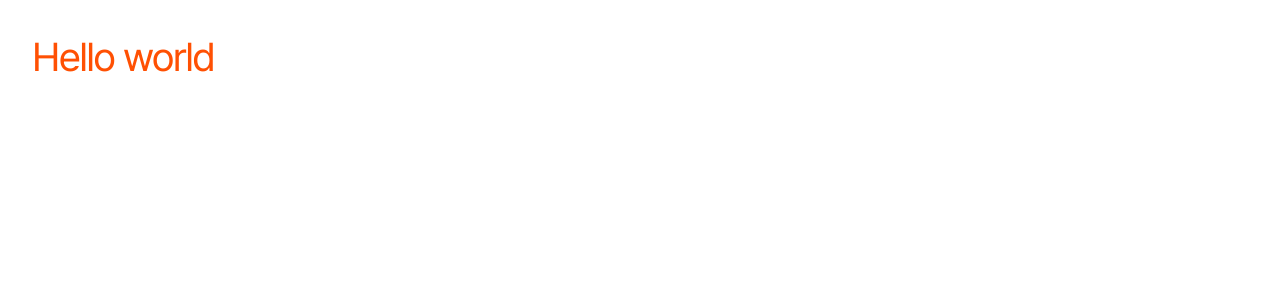
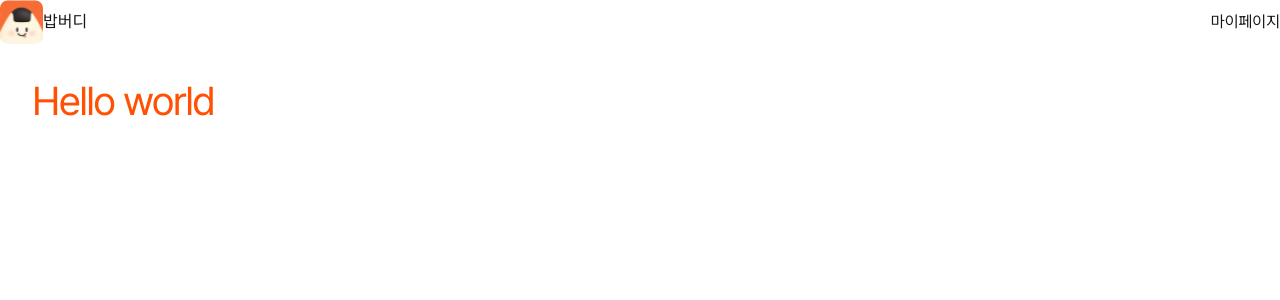
Before and after one commit to JECT-Study/Bab-Buddy-FE, a Next.js app: page / in a window 1280 px wide. Shown: the top 300 px of the page. Built offline with nearby package versions, Linux system fonts and the light colour scheme; a web font is replaced by a local one.

Commit message:
[ feat ] add header layout

```diff
--- a/src/app/layout.tsx
+++ b/src/app/layout.tsx
@@ -1,6 +1,7 @@
 import type { Metadata } from "next";
 import localFont from "next/font/local";
 import "./globals.css";
+import Header from "@/shared/components/Header";
 
 const pretendard = localFont({
   src: "./fonts/PretendardVariable.woff2",
@@ -21,7 +22,10 @@ export default function RootLayout({
 }>) {
   return (
     <html lang="ko" className={pretendard.variable}>
-      <body className="font-pretendard min-h-screen">{children}</body>
+      <body className="font-pretendard min-h-screen">
+        <Header />
+        {children}
+      </body>
     </html>
   );
 }
--- /dev/null
+++ b/src/shared/components/Header.tsx
@@ -0,0 +1,20 @@
+import localFont from "next/font/local";
+import Image from "next/image";
+import Link from "next/link";
+
+const logoFont = localFont({
+  src: "../../app/fonts/TJJoyofsingingB_TTF.ttf",
+  display: "swap",
+});
+
+export default function Header() {
+  return (
+    <header className="flex justify-between items-center">
+      <div className="flex items-center">
+        <Image src="/assets/logo.svg" alt="로고" width={43} height={43} />
+        <p className={logoFont.className}>밥버디</p>
+      </div>
+      <Link href={""}>마이페이지</Link>
+    </header>
+  );
+}
```
